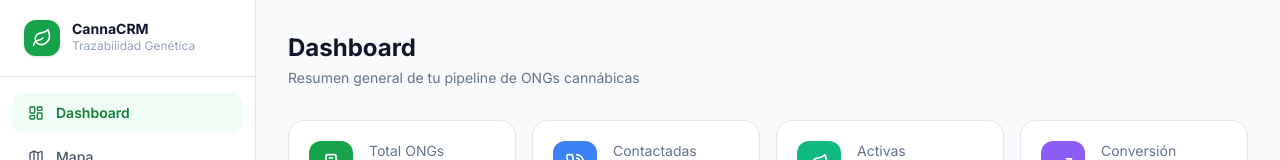
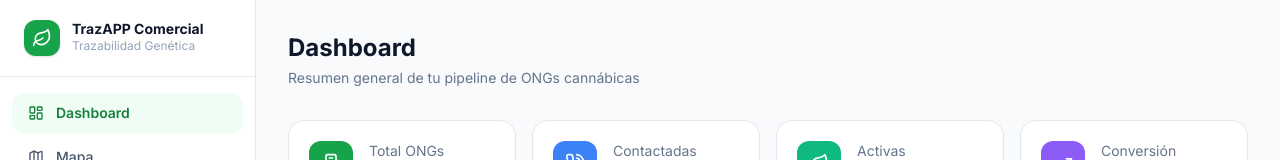
Before and after one commit to facumarceca-jpg/crm-ongsi, a React (Vite) app: page / in a window 1280 px wide. Shown: the top 160 px of the page. Built offline with nearby package versions, Linux system fonts and the light colour scheme; no server answers; the database is empty.

Commit message:
rename: CannaCRM → TrazAPP Comercial

```diff
--- a/index.html
+++ b/index.html
@@ -1,16 +1,19 @@
 <!DOCTYPE html>
 <html lang="es" class="">
+
 <head>
   <meta charset="UTF-8" />
   <link rel="icon" type="image/svg+xml" href="/vite.svg" />
   <meta name="viewport" content="width=device-width, initial-scale=1.0" />
-    <title>CannaCRM — Gestión de ONGs</title>
+  <title>TrazAPP Comercial — Gestión de ONGs</title>
   <link rel="preconnect" href="https://fonts.googleapis.com" />
   <link rel="preconnect" href="https://fonts.gstatic.com" crossorigin />
   <link href="https://fonts.googleapis.com/css2?family=Inter:wght@300;400;500;600;700&display=swap" rel="stylesheet" />
 </head>
+
 <body>
   <div id="root"></div>
   <script type="module" src="/src/main.jsx"></script>
 </body>
+
 </html>
--- a/src/components/Sidebar.jsx
+++ b/src/components/Sidebar.jsx
@@ -43,7 +43,7 @@ export default function Sidebar({ activeView, setActiveView, dark, toggleDark, c
                         <Leaf className="w-5 h-5 text-white" />
                     </div>
                     <div>
-                        <h1 className="text-sm font-bold text-slate-900 dark:text-white leading-none">CannaCRM</h1>
+                        <h1 className="text-sm font-bold text-slate-900 dark:text-white leading-none">TrazAPP Comercial</h1>
                         <p className="text-xs text-slate-400 mt-0.5">Trazabilidad Genética</p>
                     </div>
                     {/* Close button on mobile */}
@@ -126,7 +126,7 @@ export default function Sidebar({ activeView, setActiveView, dark, toggleDark, c
                     <div className="w-7 h-7 rounded-lg bg-brand-600 flex items-center justify-center">
                         <Leaf className="w-4 h-4 text-white" />
                     </div>
-                    <span className="text-sm font-bold text-slate-900 dark:text-white">CannaCRM</span>
+                    <span className="text-sm font-bold text-slate-900 dark:text-white">TrazAPP Comercial</span>
                 </div>
                 <button
                     onClick={toggleDark}
```
Lines whose indentation alone changed are shown as unchanged.
